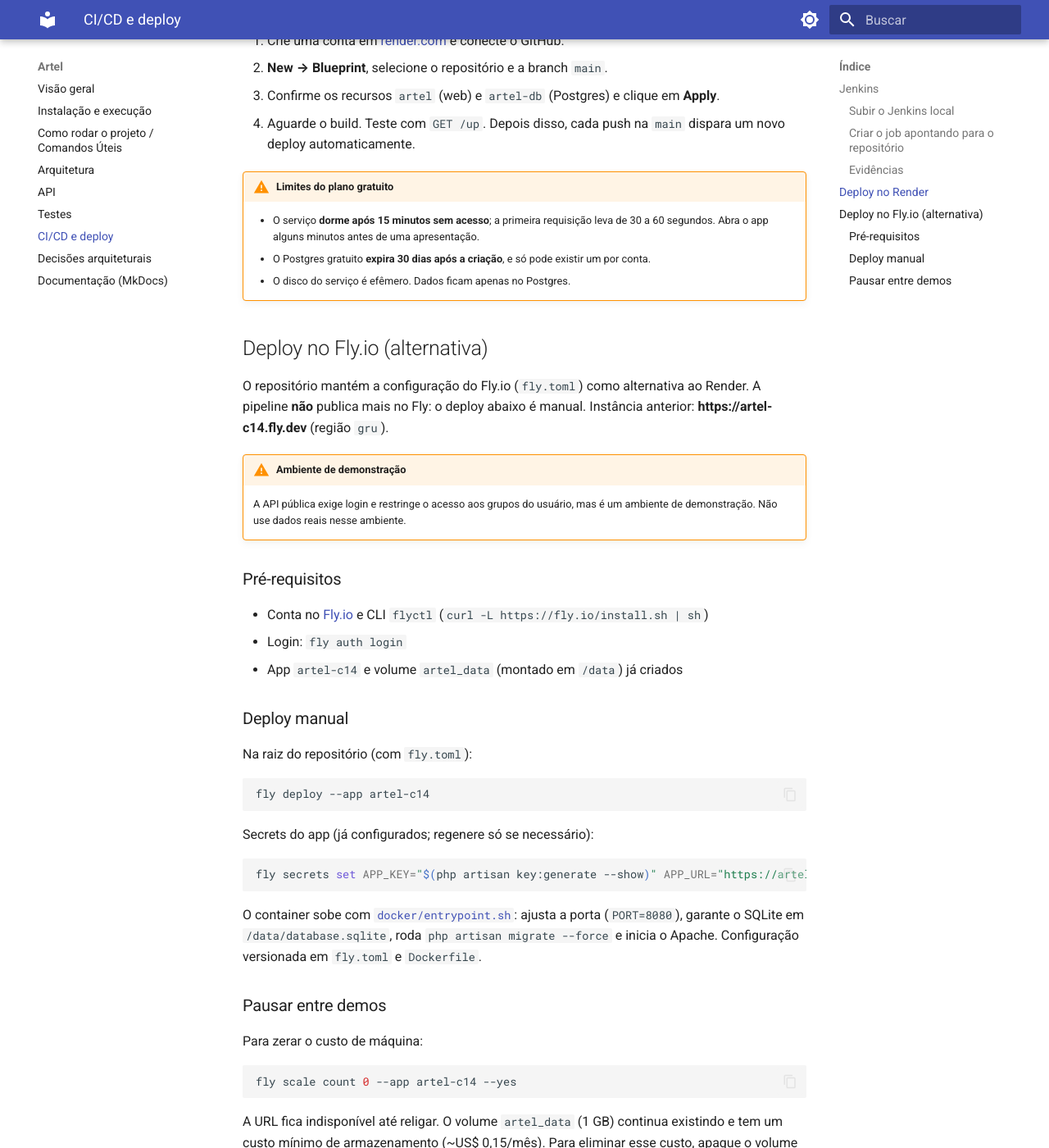
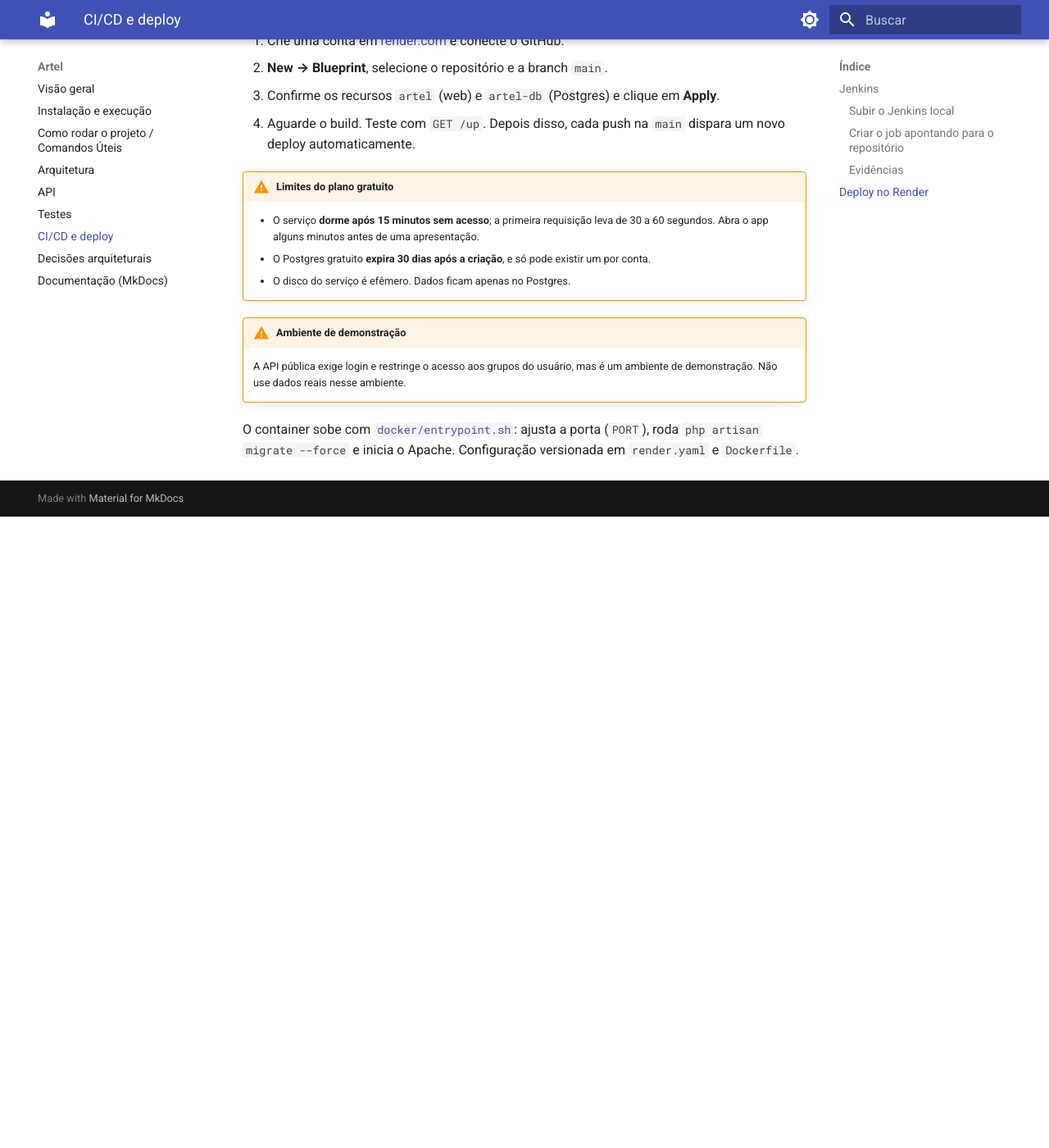
Before and after one commit to C14-Inatel-2026-2/Artel, an MkDocs documentation site: the page built from docs/ci-cd.md, in a window 1280 px wide and 1400 px high, scrolled down 2819 px. Shown: the whole window at 82% size. Built offline with MkDocs 1.6.1 and Material for MkDocs 9.7.7, drawn with Linux system fonts in a browser that asks for light colours; after the commit the page ends 3449 px from its top, so only the background shows below that; some of the changed text lies outside the part shown.

Commit message:
docs: remove referências ao Fly.io
- docs/ci-cd.md: remove a seção de deploy no Fly.io
- remove fly.toml, que não é mais usado
- ajusta menções em instalacao.md, decisoes.md e entrypoint.sh

````diff
--- a/docs/ci-cd.md
+++ b/docs/ci-cd.md
@@ -83,49 +83,7 @@ A demo pública roda no Render, em **https://artel-id7v.onrender.com**. O reposi
     - O Postgres gratuito **expira 30 dias após a criação**, e só pode existir um por conta.
     - O disco do serviço é efêmero. Dados ficam apenas no Postgres.
 
-## Deploy no Fly.io (alternativa)
-
-O repositório mantém a configuração do Fly.io (`fly.toml`) como alternativa ao Render. A pipeline **não** publica mais no Fly: o deploy abaixo é manual. Instância anterior: **https://artel-c14.fly.dev** (região `gru`).
-
 !!! warning "Ambiente de demonstração"
     A API pública exige login e restringe o acesso aos grupos do usuário, mas é um ambiente de demonstração. Não use dados reais nesse ambiente.
 
-### Pré-requisitos
-
-- Conta no [Fly.io](https://fly.io) e CLI `flyctl` (`curl -L https://fly.io/install.sh | sh`)
-- Login: `fly auth login`
-- App `artel-c14` e volume `artel_data` (montado em `/data`) já criados
-
-### Deploy manual
-
-Na raiz do repositório (com `fly.toml`):
-
-```bash
-fly deploy --app artel-c14
-```
-
-Secrets do app (já configurados; regenere só se necessário):
-
-```bash
-fly secrets set APP_KEY="$(php artisan key:generate --show)" APP_URL="https://artel-c14.fly.dev" --app artel-c14
-```
-
-O container sobe com [`docker/entrypoint.sh`](https://github.com/C14-Inatel-2026-2/Artel/blob/main/docker/entrypoint.sh): ajusta a porta (`PORT=8080`), garante o SQLite em `/data/database.sqlite`, roda `php artisan migrate --force` e inicia o Apache. Configuração versionada em `fly.toml` e `Dockerfile`.
-
-### Pausar entre demos
-
-Para zerar o custo de máquina:
-
-```bash
-fly scale count 0 --app artel-c14 --yes
-```
-
-A URL fica indisponível até religar. O volume `artel_data` (1 GB) continua existindo e tem um custo mínimo de armazenamento (~US$ 0,15/mês). Para eliminar esse custo, apague o volume ou o app (`fly apps destroy artel-c14`), o que também remove o SQLite da demo.
-
-Para religar:
-
-```bash
-fly deploy --app artel-c14
-```
-
-Confirme com `fly status --app artel-c14` e `curl -I https://artel-c14.fly.dev/up`.
+O container sobe com [`docker/entrypoint.sh`](https://github.com/C14-Inatel-2026-2/Artel/blob/main/docker/entrypoint.sh): ajusta a porta (`PORT`), roda `php artisan migrate --force` e inicia o Apache. Configuração versionada em `render.yaml` e `Dockerfile`.
--- a/docs/decisoes.md
+++ b/docs/decisoes.md
@@ -16,7 +16,7 @@ Esta página registra as decisões **refletidas no código atual** e as questõe
 | D8 | **O criador do grupo é participante automático e não pode ser removido** | `GroupController::store`, `GroupMemberController::destroy` |
 | D9 | **Testes com PHPUnit + Mockery** | `composer.json`, `phpunit.xml`, `tests/` |
 | D10 | **Documentação técnica em MkDocs + Material**, com dependências Python isoladas em `requirements-docs.txt` | `mkdocs.yml`, `requirements-docs.txt` |
-| D11 | **Demo hospedada no Render** (Docker Apache + Postgres gratuito), serviço `artel`. O disco do plano gratuito é efêmero, por isso o banco é Postgres e não SQLite | `render.yaml`, `docker/entrypoint.sh`, `Dockerfile`. URL: `https://artel-id7v.onrender.com`. O Fly.io (`fly.toml`) ficou como alternativa manual. |
+| D11 | **Demo hospedada no Render** (Docker Apache + Postgres gratuito), serviço `artel`. O disco do plano gratuito é efêmero, por isso o banco é Postgres e não SQLite | `render.yaml`, `docker/entrypoint.sh`, `Dockerfile`. URL: `https://artel-id7v.onrender.com`. |
 | D12 | **Interface web em Blade + Tailwind CSS (Vite)**, servida pelo próprio Laravel junto com a API | `package.json`, `vite.config.js`. Planejada na US06 ([#42](https://github.com/C14-Inatel-2026-2/Artel/issues/42)); hoje existem o layout base e as telas de login e cadastro. |
 | D13 | **Autenticação da API com tokens do Laravel Sanctum** (`Authorization: Bearer`), sem expiração, revogados no logout. Rotas de grupos, participantes, despesas, saldos e quitações exigem `auth:sanctum` e respondem `401` em JSON sem token | `config/sanctum.php`, `routes/api.php`, `Auth\AuthController`, `bootstrap/app.php`. Resolve as pendências P1 e P3. |
 | D14 | **Cadastro e login disponíveis como endpoints JSON** (`/api/auth/*`), mantendo as rotas web (`/user/*`) com sessão. Ambos usam `RegisterRequest` e `LoginRequest` | `routes/api.php`, `routes/user.php`, `app/Http/Requests/` |
--- a/docs/instalacao.md
+++ b/docs/instalacao.md
@@ -91,4 +91,4 @@ docker compose down                                  # parar
 
 ## CI/CD e deploy
 
-A pipeline Jenkins, o deploy no Render (demo pública) e a alternativa Fly.io estão em [CI/CD e deploy](ci-cd.md).
+A pipeline Jenkins, o deploy no Render (demo pública) estão em [CI/CD e deploy](ci-cd.md).
````
Also changed, not shown: fly.toml (deleted, +0 -41 lines), 1 other file.
